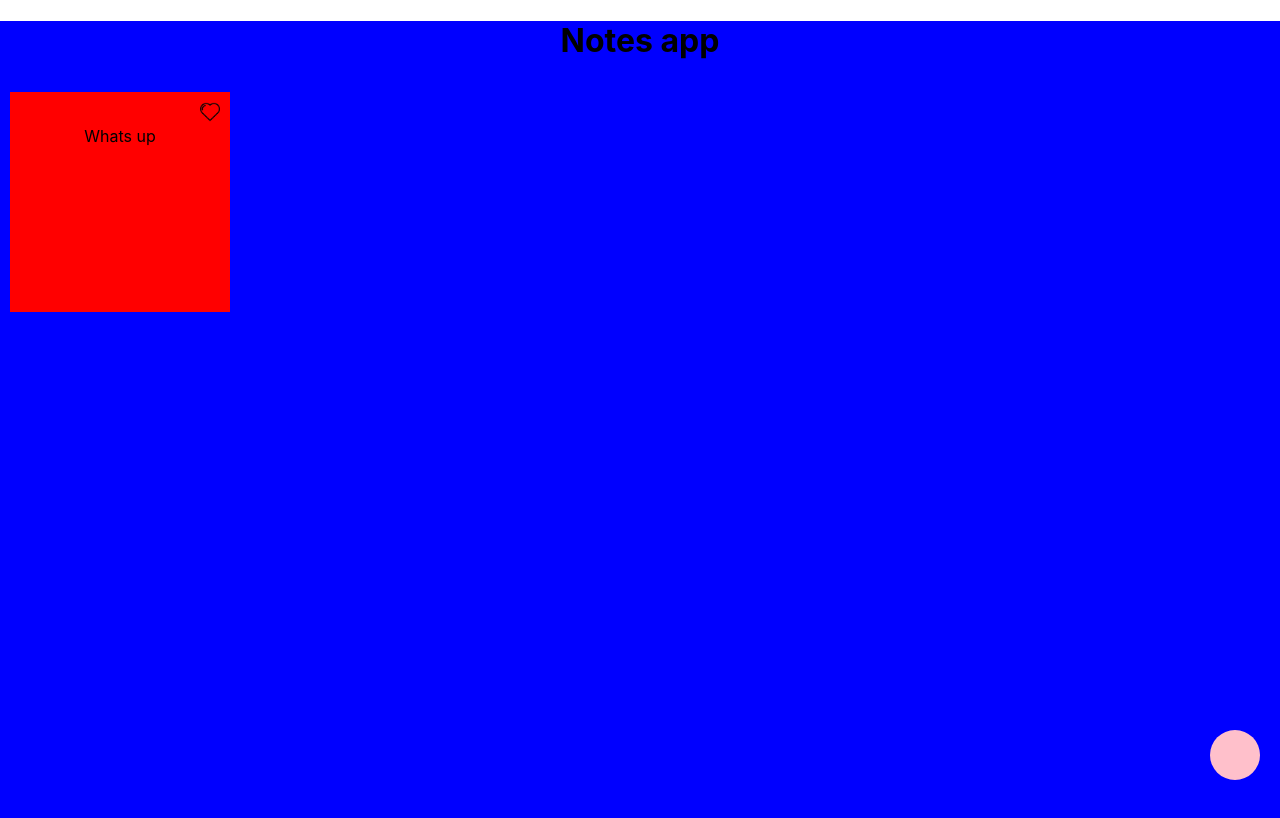
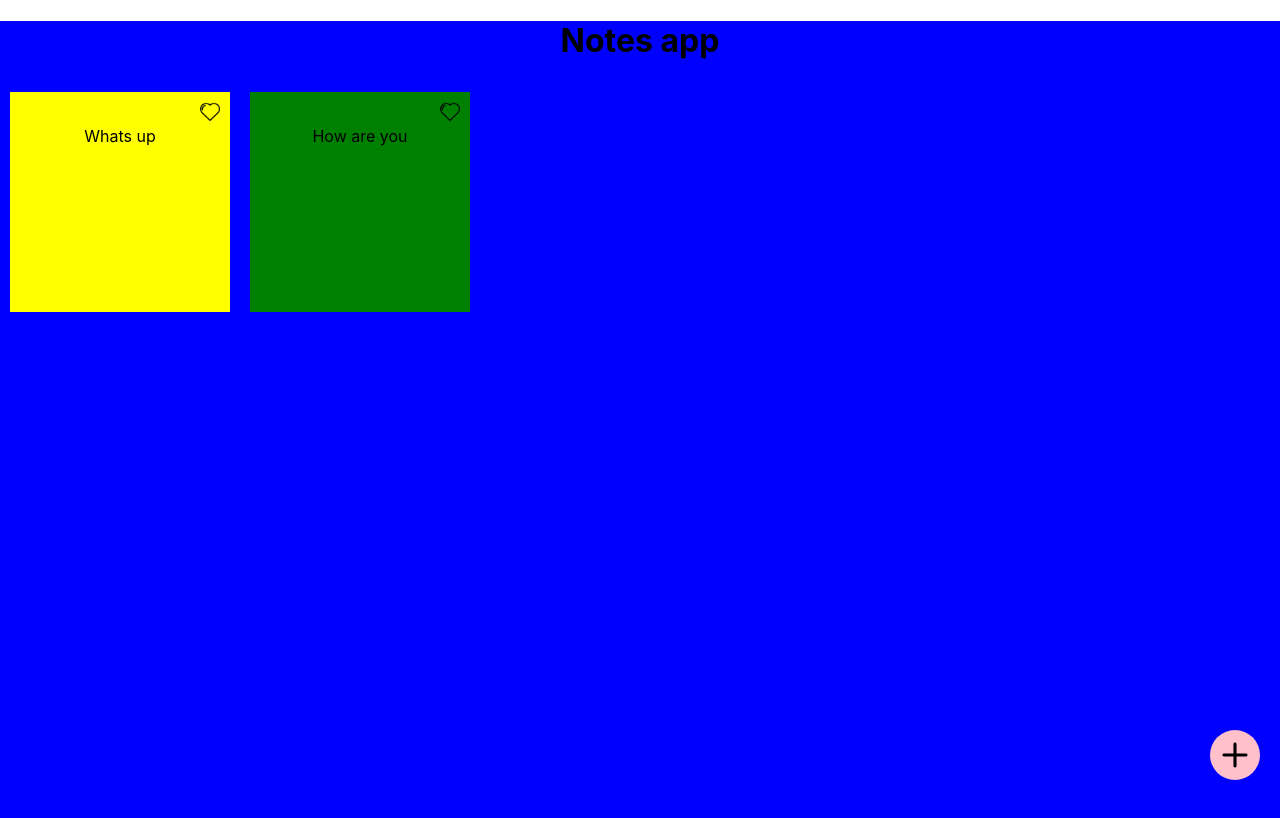
Before and after one commit to codingincolouradmin/Coding-in-Colour, a React (Create React App) app in the folder lectureExamples/notes-app/: page / in a window 1280 px wide. Shown: the top 818 px of the page. Built offline with nearby package versions, Linux system fonts and the light colour scheme.

Commit message:
added select note color

```diff
--- a/lectureExamples/notes-app/package.json
+++ b/lectureExamples/notes-app/package.json
@@ -8,6 +8,7 @@
     "@testing-library/user-event": "^13.5.0",
     "react": "^18.2.0",
     "react-dom": "^18.2.0",
+    "react-icons": "^4.11.0",
     "react-scripts": "5.0.1",
     "web-vitals": "^2.1.4"
   },
--- a/lectureExamples/notes-app/src/App.css
+++ b/lectureExamples/notes-app/src/App.css
@@ -1,13 +1,12 @@
-.rootDiv{
+.rootDiv {
   background-color: blue;
   height: 100vh;
   margin: 0;
-
 }
-.list{
+.list {
   list-style-type: none;
 }
-.incard{
+.incard {
   height: 200px;
   width: 200px;
   background-color: red;
@@ -16,25 +15,43 @@
   list-style-type: none;
   margin: 10px;
 }
-.circ{
+.circ {
   background-color: pink;
   height: 50px;
   width: 50px;
   position: absolute;
   bottom: 20px;
-    right:20px;
-    border-radius: 100% ;
+  right: 20px;
+  border-radius: 100%;
 }
-.hiddenDiv{
+.hiddenDiv {
   position: absolute;
-    bottom:80px;
+  bottom: 80px;
   right: 80px;
 }
-.notes{
+.hiddenDiv input {
+  width: 250px;
+  height: 30px;
+  border: 1px solid black;
+  margin-bottom: 10px;
+}
+.hiddenDiv select {
+  width: 100px;
+  height: 30px;
+  border: 1px solid black;
+  margin-bottom: 10px;
+}
+.hiddenDiv button {
+  width: 100px;
+  font-size: 20px;
+  color: blue;
+  background-color: wheat;
+}
+.notes {
   width: 100%;
   display: flex;
   flex-wrap: wrap;
 }
-.imgcs{
+.imgcs {
   height: 20px;
 }
--- a/lectureExamples/notes-app/src/components/App.js
+++ b/lectureExamples/notes-app/src/components/App.js
@@ -1,45 +1,67 @@
-import { useState } from 'react';
-import Notes from './Notes';
-import Input from './Input';
+import { useState } from "react";
+import Notes from "./Notes";
+import Input from "./Input";
+
+import { IoIosAdd } from "react-icons/io";
 
 function App() {
+  // all notes state
   const [notes, setNotes] = useState([
+    { text: "Whats up", color: "yellow" },
+    { text: "How are you", color: "green" },
+  ]);
+  // new input text state
+  const [inputText, setInputText] = useState("");
+  // new input color state
+  const [inputColor, setInputColor] = useState("red");
+  // add new note input field show state
+  const [show, setShow] = useState(false);
 
-    {text:"Whats up", colour:""}
-  ]);
-  const [inputText, setInputText] = useState("");
-
+  // whenever I update input field then update inputText state
   const updateTextInput = (e) => {
     e.preventDefault(); // Standard Practice
     const newValue = e.target.value;
     setInputText(newValue);
-  }
+  };
 
+  // whenever a color is selected the unpdate inputColor state
+  const updateColorInput = (e) => {
+    e.preventDefault();
+    const newValue = e.target.value;
+    setInputColor(newValue);
+  };
+
+  // whenever "save" button is clicked, then update notes with new note object
   const addNote = (e) => {
-    e.preventDefault() // Standard Practice
-    const singleOb = {text:inputText, colour:""};
+    e.preventDefault(); // Standard Practice
+    const singleOb = { text: inputText, color: inputColor };
     const updatedArray = [...notes, singleOb];
     setNotes(updatedArray);
-    setInputText('');
-
-  }
-  const [show, setShow] = useState(false);
+    setInputText("");
+  };
 
   return (
     <div className="rootDiv">
-      <h1 style={{textAlign:'center'}}>Notes app</h1>
-      <div><Notes notes={notes} /></div>
-      <div className='hiddenDiv'>
-        {
-          show && <Input text={inputText} handleUpdateText={updateTextInput}
-          handleAddNote={addNote}/>
-        }
-
+      <h1 style={{ textAlign: "center" }}>Notes app</h1>
+      <div>
+        {/* notes component: list all notes */}
+        <Notes notes={notes} />
+      </div>
+      <div className="hiddenDiv">
+        {/* toggle add new note */}
+        {show && (
+          // adding new note form
+          <Input
+            text={inputText}
+            handleUpdateText={updateTextInput}
+            color={inputColor}
+            handleUpdateColor={updateColorInput}
+            handleAddNote={addNote}
+          />
+        )}
       </div>
 
-      <div className='circ' onClick={() => setShow(!show)}>
-
-      </div>
+      <IoIosAdd className="circ" onClick={() => setShow(!show)} />
     </div>
   );
 }
--- a/lectureExamples/notes-app/src/components/Input.js
+++ b/lectureExamples/notes-app/src/components/Input.js
@@ -1,13 +1,24 @@
-function Input({text, handleUpdateText, handleAddNote}) {
-
-    return (
-        <div className="noteInput">
-
-            <input value={text}
-            onChange={handleUpdateText}/>
-            <button onClick={handleAddNote}>Save</button>
-        </div>
-    )
+function Input({
+  text,
+  handleUpdateText,
+  color,
+  handleUpdateColor,
+  handleAddNote,
+}) {
+  return (
+    <div className="noteInput">
+      <input value={text} onChange={handleUpdateText} />
+      <br />
+      <select value={color} onChange={handleUpdateColor}>
+        <option value="">select color</option>
+        <option value="green">green</option>
+        <option value="yellow">yellow</option>
+        <option value="orange">orange</option>
+      </select>
+      <br />
+      <button onClick={handleAddNote}>Save</button>
+    </div>
+  );
 }
 
 export default Input;
--- a/lectureExamples/notes-app/src/components/Note.js
+++ b/lectureExamples/notes-app/src/components/Note.js
@@ -1,17 +1,15 @@
-import "../App.css"
-function Note({noteTextContent}) {
-
-    return (
-        <div className="note">
-
-
-                <li className="incard">
-                    <div style={{textAlign:"right"}}><img className="imgcs" src="./icheart2.png" /></div>
-                    <div>{noteTextContent}</div>
-                </li>
-
+import "../App.css";
+function Note({ noteTextContent, color }) {
+  return (
+    <div className="note">
+      <li className="incard" style={{ backgroundColor: color }}>
+        <div style={{ textAlign: "right" }}>
+          <img className="imgcs" src="./icheart2.png" alt="heart" />
         </div>
-    )
+        <div>{noteTextContent}</div>
+      </li>
+    </div>
+  );
 }
 
 export default Note;
--- a/lectureExamples/notes-app/src/components/Notes.js
+++ b/lectureExamples/notes-app/src/components/Notes.js
@@ -1,15 +1,15 @@
-import Note from './Note';
+import Note from "./Note";
 
-function Notes({notes}) {
-    // notes is an array, ["Hello from France", "Hello from Canada"]
-    return (
-        <div className="notes">
-
-            {notes.map((note) => <Note noteTextContent={note.text}/>)}
-
-
-        </div>
-    )
+function Notes({ notes }) {
+  // notes is an array, ["Hello from France", "Hello from Canada"]
+  return (
+    <div className="notes">
+      {/* iterated over all notes */}
+      {notes.map((note) => (
+        <Note noteTextContent={note.text} color={note.color} />
+      ))}
+    </div>
+  );
 }
 
 export default Notes;
```
Also changed, not shown: 1 other file (tests, documents, lock files or other folders). Lines whose indentation alone changed are shown as unchanged.
